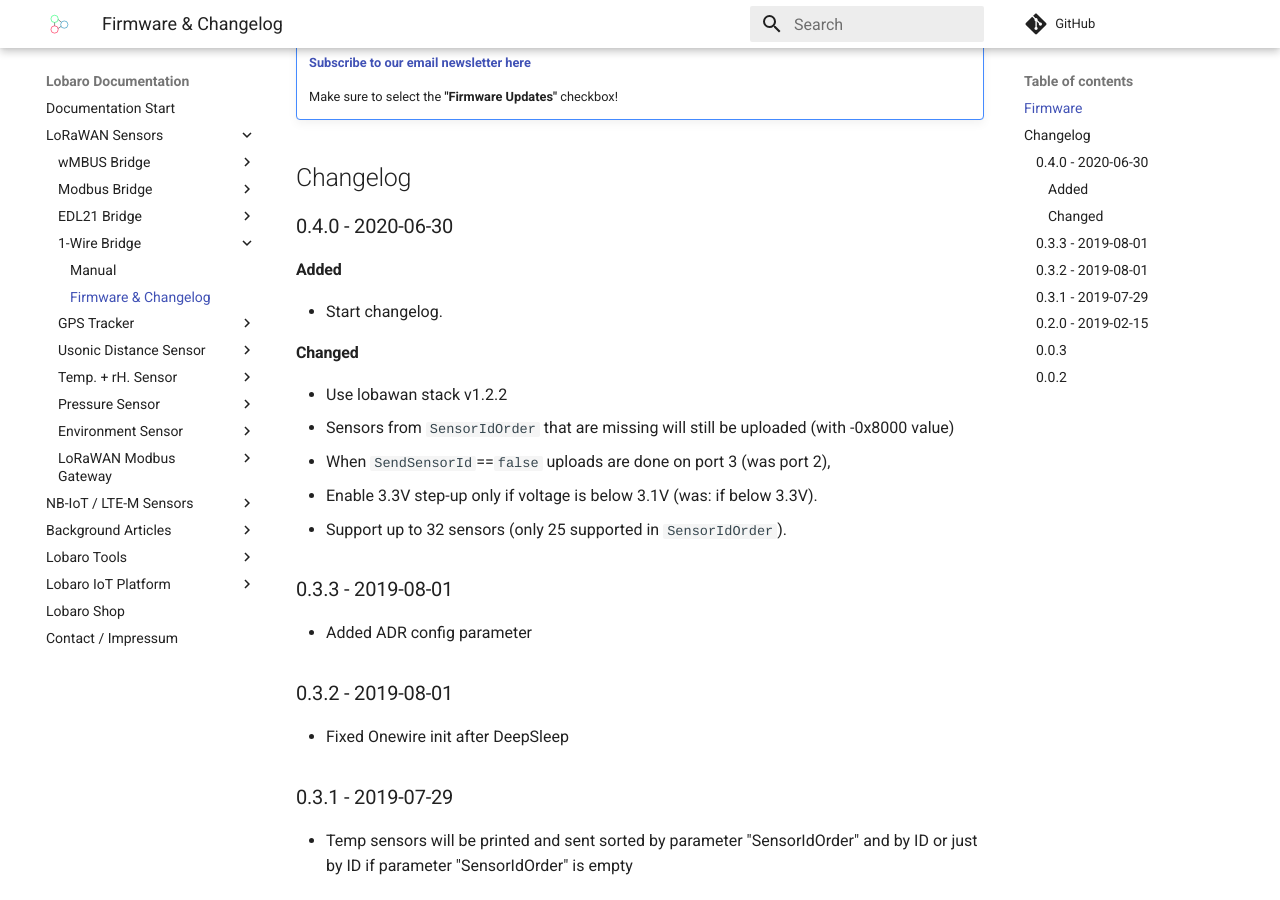
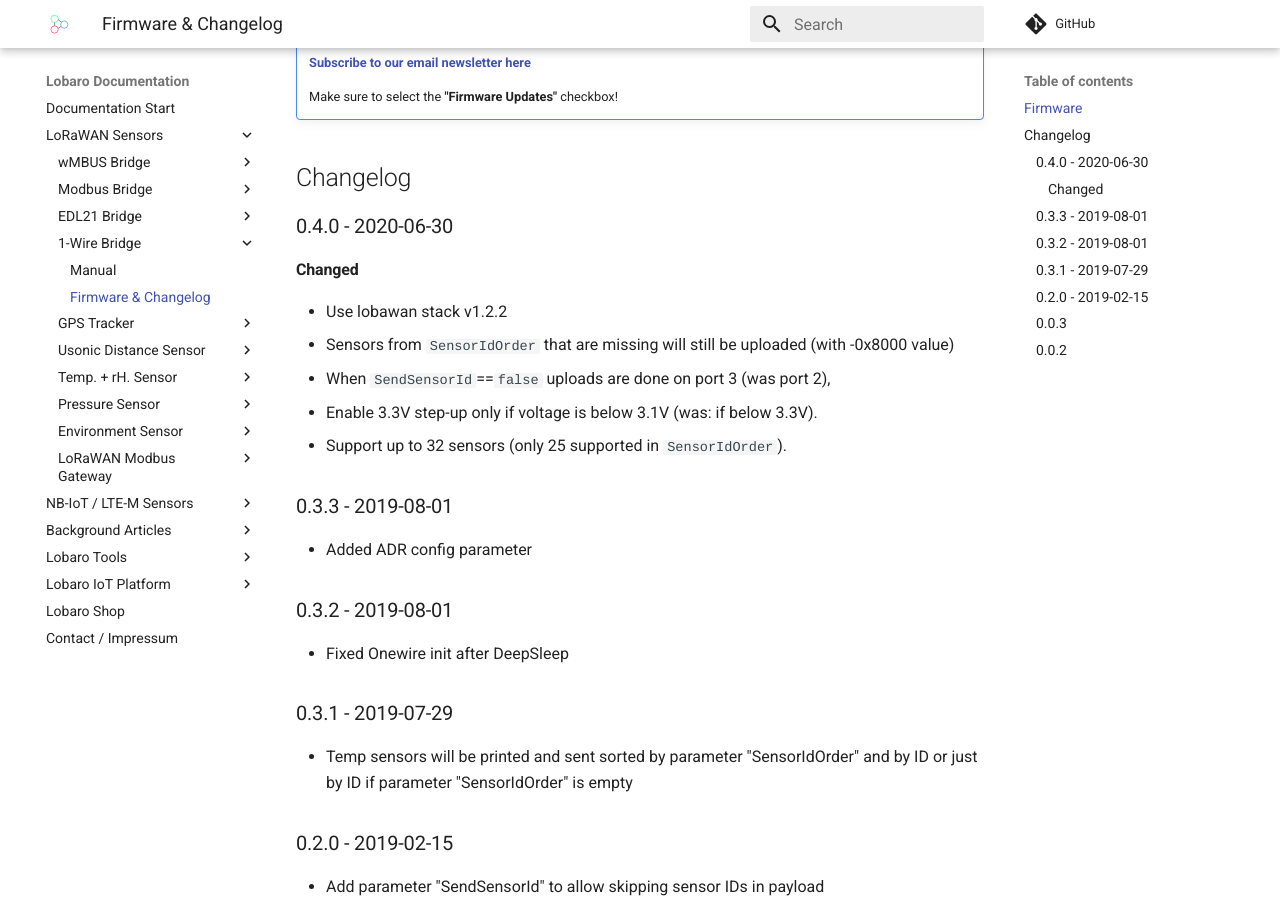
Before and after one commit to Lobaro/docs, an MkDocs documentation site: the page built from docs/lorawan-sensors/1-wire-lorawan/firmware.md, in a window 1280 px wide and 900 px high, scrolled down 402 px. Built offline with MkDocs 1.6.1 and Material for MkDocs 9.7.7, drawn with Linux system fonts in a browser that asks for light colours; a script that is not in the unit is left out; comment, search, counter and statistics services are not loaded.

Commit message:
Remove "Start changelog", was copied from repo

```diff
--- a/docs/lorawan-sensors/1-wire-lorawan/firmware.md
+++ b/docs/lorawan-sensors/1-wire-lorawan/firmware.md
@@ -17,8 +17,6 @@
 
 ## Changelog
 ### 0.4.0 - 2020-06-30
-#### Added
-- Start changelog.
 #### Changed
 - Use lobawan stack v1.2.2
 - Sensors from `SensorIdOrder` that are missing will still be uploaded (with -0x8000 value)
```
